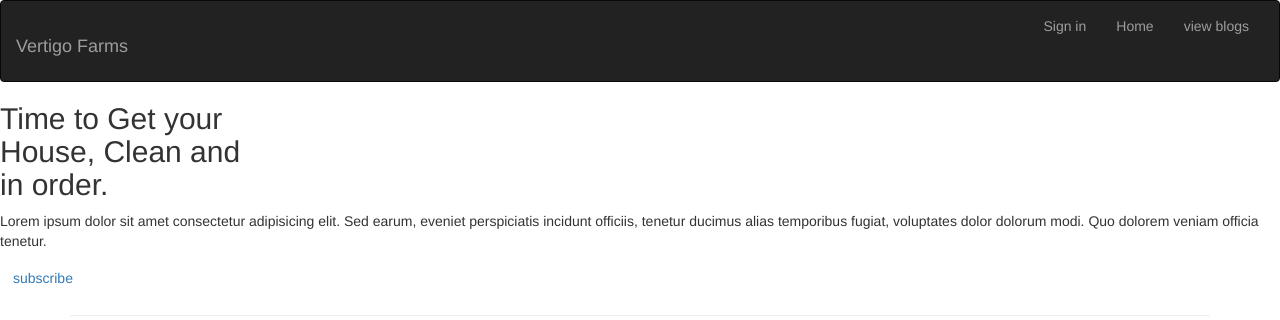
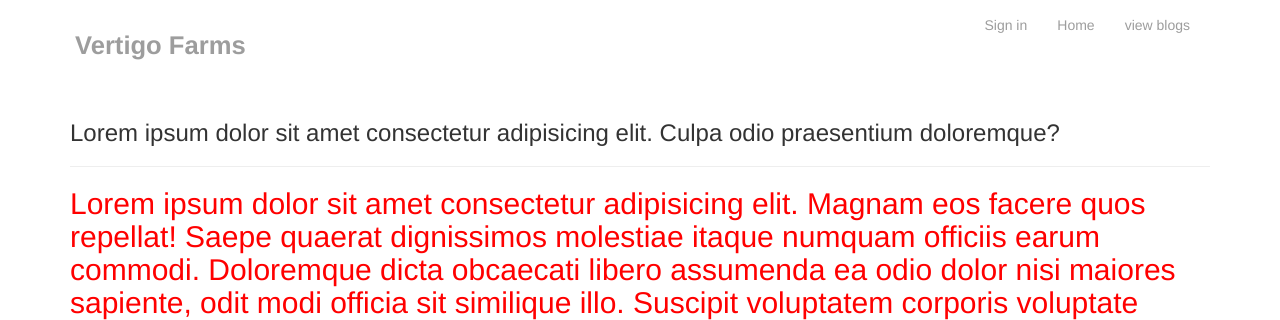
Before and after one commit to Gavin-Kariuki/Vertigo-Farms, a Flask app: page / in a window 1280 px wide. Shown: the top 320 px of the page. Run offline with Flask 2, Linux system fonts and the light colour scheme; some libraries are stand-ins or nearby versions.

Commit message:
fix: change route to css stylesheet

```diff
--- a/app/static/css/styles.css
+++ b/app/static/css/styles.css
@@ -0,0 +1,19 @@
+.navbar {
+    background-color: transparent;
+    border: none;
+    padding: 0 6rem;
+}
+
+.navbar-brand {
+    font-weight: 700;
+    font-size: 2vw;
+    color: black;
+}
+
+.navbar-brand :hover {
+    color: black;
+}
+
+h2 {
+    color: red
+}
--- a/app/templates/auth/login.html
+++ b/app/templates/auth/login.html
@@ -3,7 +3,7 @@
 
 {% block styles%}
     {{ super() }}
-    <link rel="stylesheet" href="{{url_for('static',filename='css/index.css')}}">
+    <link rel="stylesheet" href="{{url_for('static',filename='css/styles.css')}}">
 {% endblock %}
 
 {% block content %}
--- a/app/templates/auth/register.html
+++ b/app/templates/auth/register.html
@@ -4,7 +4,7 @@
 
     {% block styles %}
             {{ super() }}
-            <link rel="stylesheet" href="{{url_for('static',filename='css/index.css')}}">
+            <link rel="stylesheet" href="{{url_for('static',filename='css/styles.css')}}">
     {% endblock %}
 
     {% block content %}
--- a/app/templates/auth/update_post.html
+++ b/app/templates/auth/update_post.html
@@ -4,7 +4,7 @@
 
     {% block styles %}
             {{ super() }}
-            <link rel="stylesheet" href="{{url_for('static',filename='css/index.css')}}">
+            <link rel="stylesheet" href="{{url_for('static',filename='css/styles.css')}}">
     {% endblock %}
 
     {% block content %}
--- a/app/templates/create_post.html
+++ b/app/templates/create_post.html
@@ -3,7 +3,7 @@
 
 {% block styles %}
     {{ super() }}
-    <link rel="stylesheet" href="{{url_for('static',filename='css/index.css')}}">
+    <link rel="stylesheet" href="{{url_for('static',filename='css/styles.css')}}">
 {% endblock %}
 
 {% block content %}
--- a/app/templates/index.html
+++ b/app/templates/index.html
@@ -3,74 +3,23 @@
 
   {% block styles %}
       {{ super() }}
-      <link rel="stylesheet" href="{{url_for('static',filename='css/index.css')}}">
+      <link rel="stylesheet" href="{{url_for('static',filename='css/styles.css')}}">
   {% endblock %}
 
   {% block content %}
-      <div class="intro">
+      <div class="container flex-row">
+        <div class="intro col-6">
           <div class="overlay ">
-              <h2>Time to Get your <br>
-              House, Clean and <br>
-          in order.</h2>
-
-          <p>Lorem ipsum dolor sit amet consectetur adipisicing
-              elit. Sed earum, eveniet perspiciatis
-              incidunt officiis, tenetur ducimus
-               alias temporibus fugiat, voluptates dolor dolorum
-               modi. Quo dolorem veniam officia tenetur.</p>
-
-          <a href="{{ url_for('auth.register') }}" class="btn btn-outline-dark">subscribe</a>
-
+            <h3>Lorem ipsum dolor sit amet
+              consectetur adipisicing elit. Culpa odio
+              praesentium doloremque?</h3>
           </div>
       </div>
 
-
-      <div class="container more">
+      <div class="more col-6">
           <hr>
-          <div class="row d-flex ">
-              <div class="icons col-md-8 d-flex">
-                  <div class="card col-md-6">
-                      <img class="card-img-top" src="https://images.unsplash.com/photo-1575000977355-8b2a719926c9?ixlib=rb-1.2.1&ixid=MnwxMjA3fDB8MHxwaG90by1wYWdlfHx8fGVufDB8fHx8&auto=format&fit=crop&w=870&q=80" alt="Card image cap">
-                      <div class="card-body">
-                        <h5 class="card-title">let's cook</h5>
-                        <p class="card-text">Lorem ipsum dolor sit amet consectetur adipisicing elit. Nam, pariatur?.</p>
-                        <a href="#" class="btn btn-primary">Go somewhere</a>
-                      </div>
-                    </div>
-
-                    <div class="card col-md-6">
-                      <img class="card-img-top" src="https://images.unsplash.com/photo-1449247613801-ab06418e2861?ixlib=rb-1.2.1&ixid=MnwxMjA3fDB8MHxwaG90by1wYWdlfHx8fGVufDB8fHx8&auto=format&fit=crop&w=871&q=80" alt="Card image cap">
-                      <div class="card-body">
-                        <h5 class="card-title">to more life: lifestyle</h5>
-                        <p class="card-text">Lorem ipsum dolor sit amet, consectetur adipisicing elit.</p>
-                        <a href="#" class="btn btn-primary">lets go somewhere</a>
-                      </div>
-                    </div>
-
-                    <div class="card col-md-6">
-                      <img class="card-img-top" src="https://images.unsplash.com/photo-1469854523086-cc02fe5d8800?ixid=MnwxMjA3fDB8MHxwaG90by1wYWdlfHx8fGVufDB8fHx8&ixlib=rb-1.2.1&auto=format&fit=crop&w=821&q=80" alt="Card image cap">
-                      <div class="card-body">
-                        <h5 class="card-title">around the world</h5>
-                        <p class="card-text">Some quick example text to build on the card title and make up the bulk of the card's content.</p>
-                        <a href="#" class="btn btn-primary">Go somewhere</a>
-                      </div>
-                    </div>
-
-                    <div class="card col-md-6">
-                      <img class="card-img-top" src="https://images.unsplash.com/photo-1608228088998-57828365d486?ixid=MnwxMjA3fDB8MHxwaG90by1wYWdlfHx8fGVufDB8fHx8&ixlib=rb-1.2.1&auto=format&fit=crop&w=782&q=80" alt="Card image cap">
-                      <div class="card-body">
-                        <h5 class="card-title">get your fashion in check</h5>
-                        <p class="card-text">Lorem ipsum dolor sit amet, consectetur adipisicing elit. Quis!</p>
-                        <a href="#" class="btn btn-primary">Go somewhere</a>
-                      </div>
-                    </div>
-              </div>
-              <div class="quote-section col-md-4">
-                  <div class="quote">
-
-                  </div>
-              </div>
-          </div>
+          <h2>Lorem ipsum dolor sit amet consectetur adipisicing elit. Magnam eos facere quos repellat! Saepe quaerat dignissimos molestiae itaque numquam officiis earum commodi. Doloremque dicta obcaecati libero assumenda ea odio dolor nisi maiores sapiente, odit modi officia sit similique illo. Suscipit voluptatem corporis voluptate expedita tempora debitis excepturi impedit! Sapiente, quia.</h2>
+      </div>
       </div>
   {% endblock %}
   </div>
--- a/app/templates/new_comment.html
+++ b/app/templates/new_comment.html
@@ -3,7 +3,7 @@
 
 {% block styles %}
     {{ super() }}
-    <link rel="stylesheet" href="{{url_for('static',filename='css/index.css')}}">
+    <link rel="stylesheet" href="{{url_for('static',filename='css/styles.css')}}">
 {% endblock %}
 
 
--- a/app/templates/post.html
+++ b/app/templates/post.html
@@ -2,7 +2,7 @@
 
 {% block styles %}
     {{ super() }}
-    <link rel="stylesheet" href="{{url_for('static',filename='css/index.css')}}">
+    <link rel="stylesheet" href="{{url_for('static',filename='css/styles.css')}}">
 {% endblock %}
 
 {% block content %}
--- a/app/templates/show_posts.html
+++ b/app/templates/show_posts.html
@@ -2,7 +2,7 @@
 
 {% block styles %}
     {{ super() }}
-    <link rel="stylesheet" href="{{url_for('static',filename='css/index.css')}}">
+    <link rel="stylesheet" href="{{url_for('static',filename='css/styles.css')}}">
 {% endblock %}
 
 {% block content %}
```
